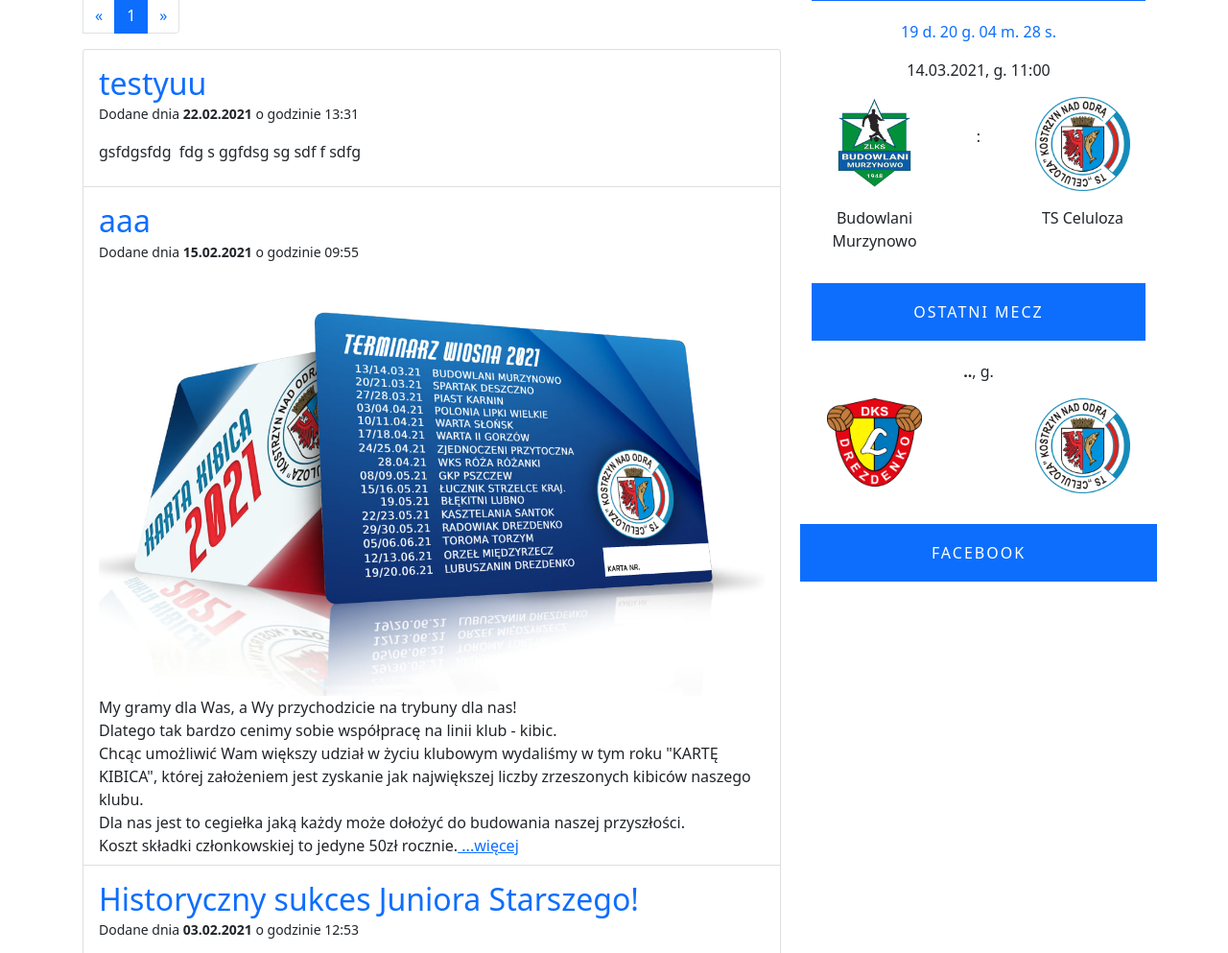
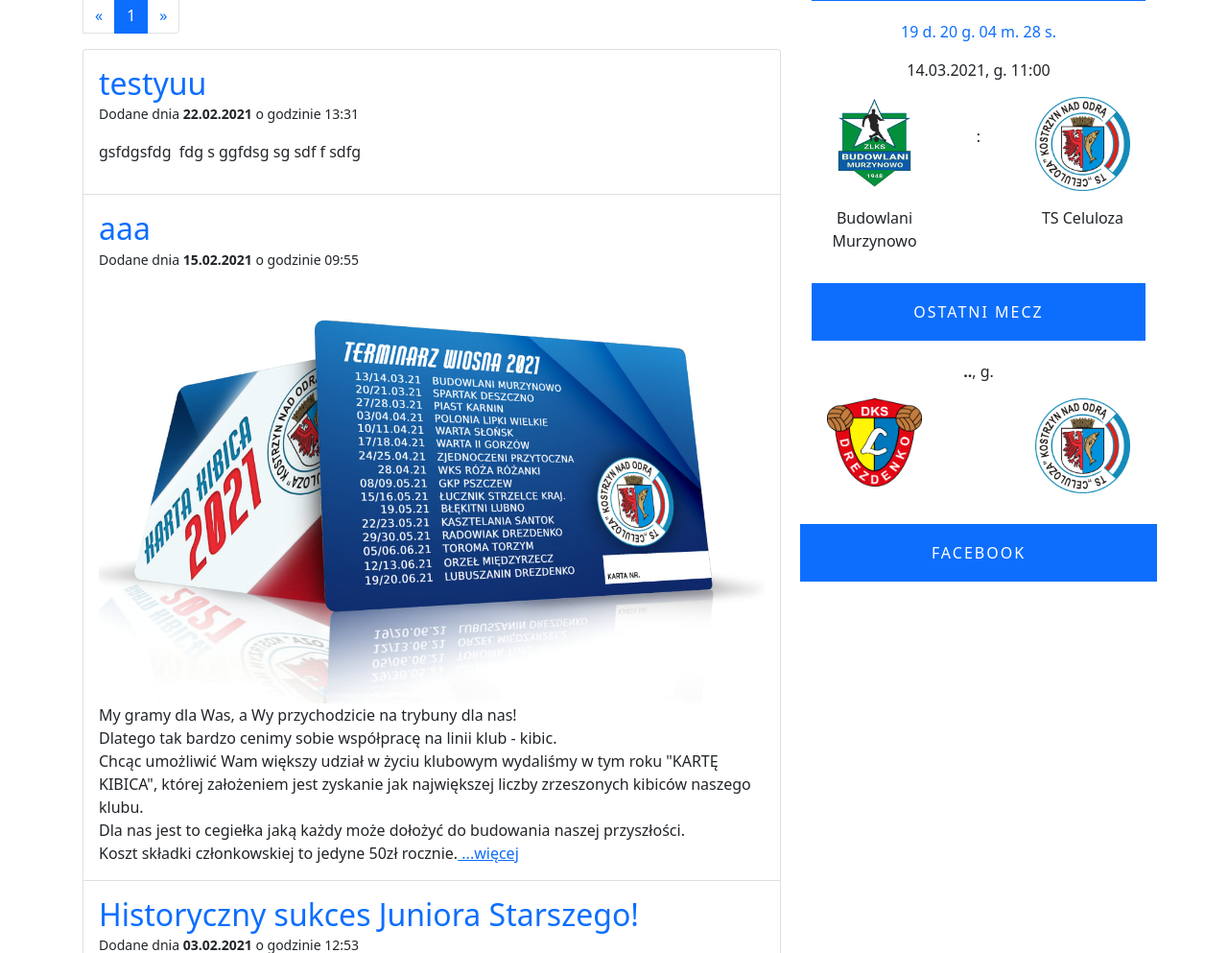
Before and after one commit to keybipl/CelulozaFLASK, a Flask app: page /articles in a window 1280 px wide. Shown: the part 197-1190 px from the top of the page at 96% size. Run offline with Flask 2, Linux system fonts and the light colour scheme; data comes from the database, SQL or seed files in the repository; parts of the project's set-up code (start-up, migrations or seed data) failed here and were passed over; some libraries are stand-ins or nearby versions.

Commit message:
newsy pFirst

```diff
--- a/templates/article.html
+++ b/templates/article.html
@@ -2,7 +2,7 @@
 
 {% block body %}
 <h1>{{article[1]}}</h1>
-<!-- <small>Dodane przez {{article[2]}} dnia {{article[4]}}</small> -->
+<small>Dodane dnia {{article[4]}}</small>
 <hr>
 <div class="">{{article[3] | safe}}</div>
 
--- a/templates/news.html
+++ b/templates/news.html
@@ -11,7 +11,7 @@
 </nav>
 <ul id="page" class="list-group">
     {% for article in articles %}
-    <li class="list-group-item">
+    <li class="list-group-item pb-3">
         <h2 class="mt-2 mb-0"><a href="articles/{{article[0]}}"
                 class="news-link d-block mb-0 text-decoration-none">{{article[1]}}</a>
         </h2>
```
Also changed, not shown: static/images/news/seniorzy2021.jpg (added).
